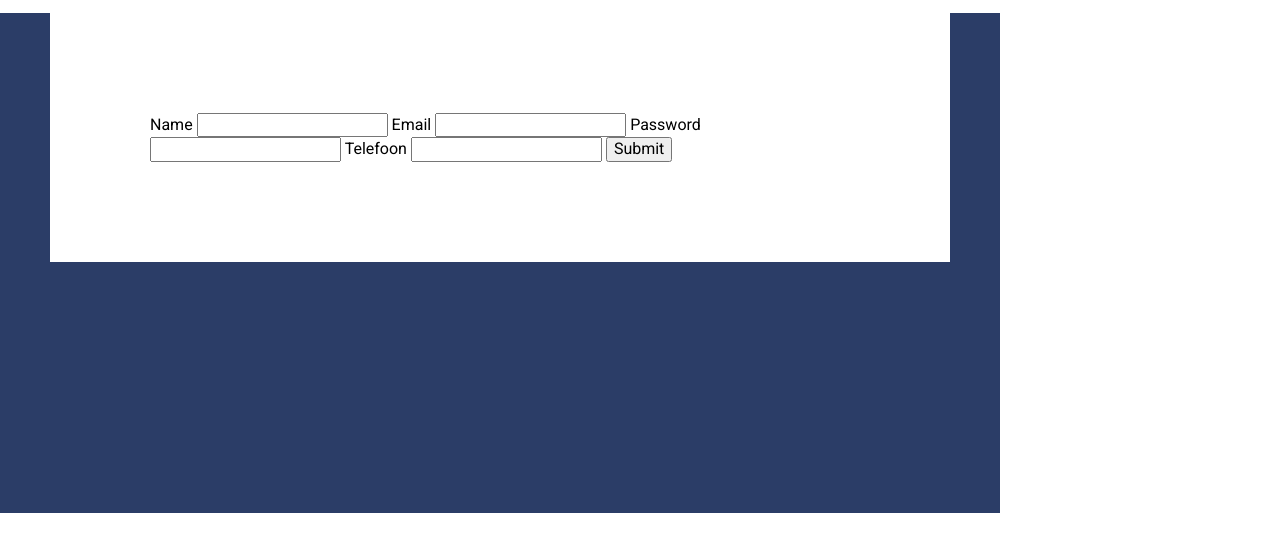
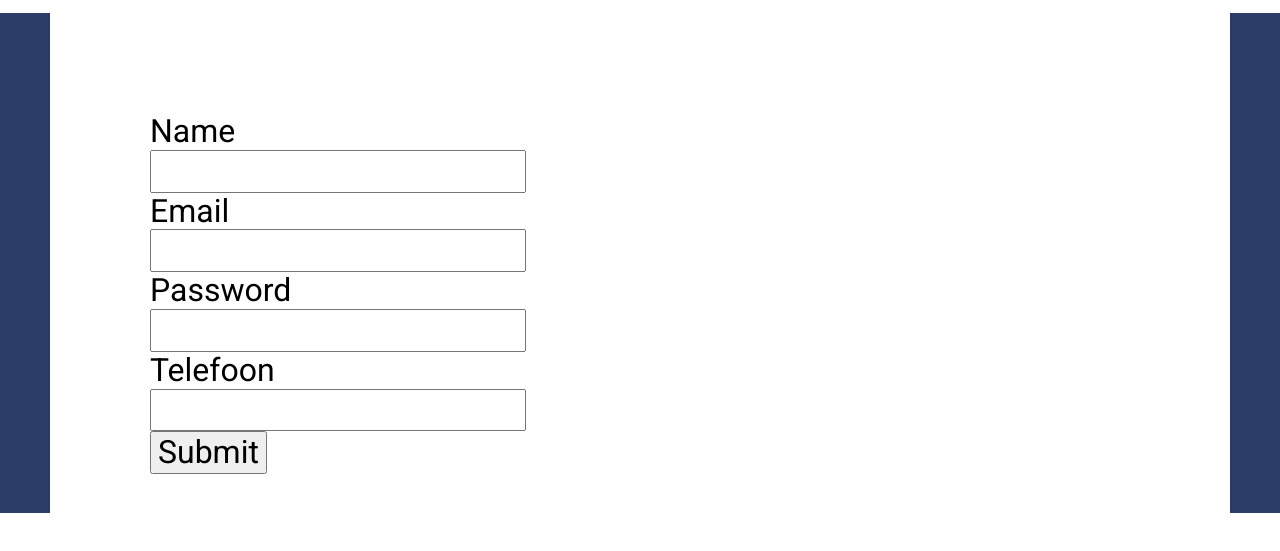
Before and after one commit to VinceVanRoy/vincevanroy.github.io, a plain HTML site: page stap3/index.html in a window 1280 px wide. Shown: the part 387-938 px from the top of the page. Before the commit the page ends 900 px from the top, so only its background shows below. Drawn offline with nearby package versions, Linux system fonts and the light colour scheme.

Commit message:
fafafafa

```diff
--- a/stap3/css/style.css
+++ b/stap3/css/style.css
@@ -64,10 +64,18 @@ main {
   background-color: white;
 }
 
+label {
+  margin-top:
+}
+
 .white {
  height: 500px;
- width: 1000px;
+ width: 100%;
  background-color: #2b3d67;
+}
+
+form {
+  font-size: 2em;
 }
 
 
--- a/stap3/index.html
+++ b/stap3/index.html
@@ -28,17 +28,17 @@
     <article class="white">
       <div class="achter">
         <form action="index.html" method="post">
-            <label for="name">Name</label>
-            <input type="text" id="name" name="student_name">
+            <label for="name">Name</label><br>
+            <input type="text" id="name" name="student_name"><br>
 
-            <label for="mail">Email</label>
-            <input type="email" id="mail" name="student_email">
+            <label for="mail">Email</label><br>
+            <input type="email" id="mail" name="student_email"><br>
 
-            <label for="password">Password</label>
-            <input type="password" id="password" name="student_password">
+            <label for="password">Password</label><br>
+            <input type="password" id="password" name="student_password"><br>
 
-            <label for="telefoon">Telefoon</label>
-            <input type="telefoon" id="telefoon" name="student_telefoon">
+            <label for="telefoon">Telefoon</label><br>
+            <input type="telefoon" id="telefoon" name="student_telefoon"><br>
 
             <button type="submit">Submit</button>
           </form>
```
